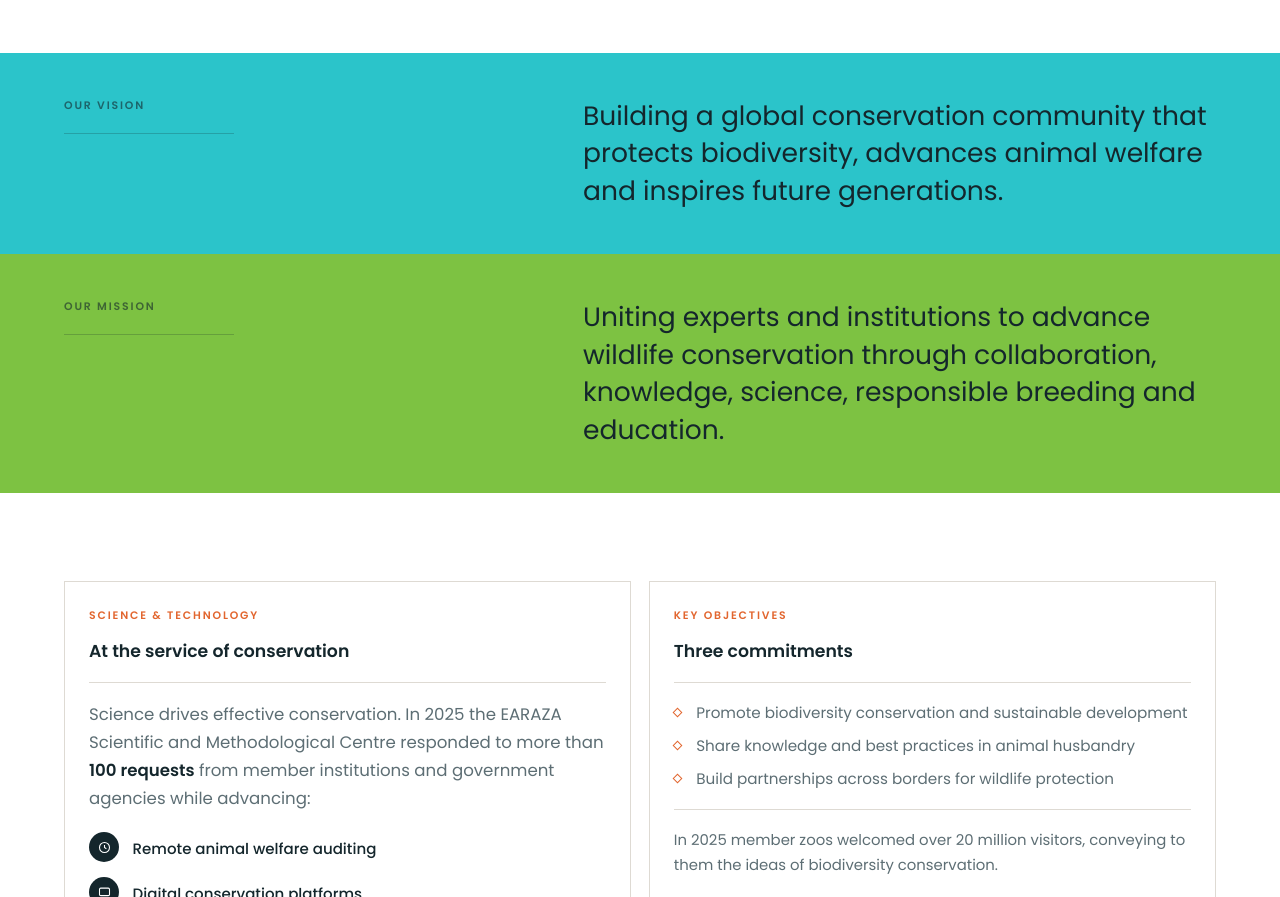
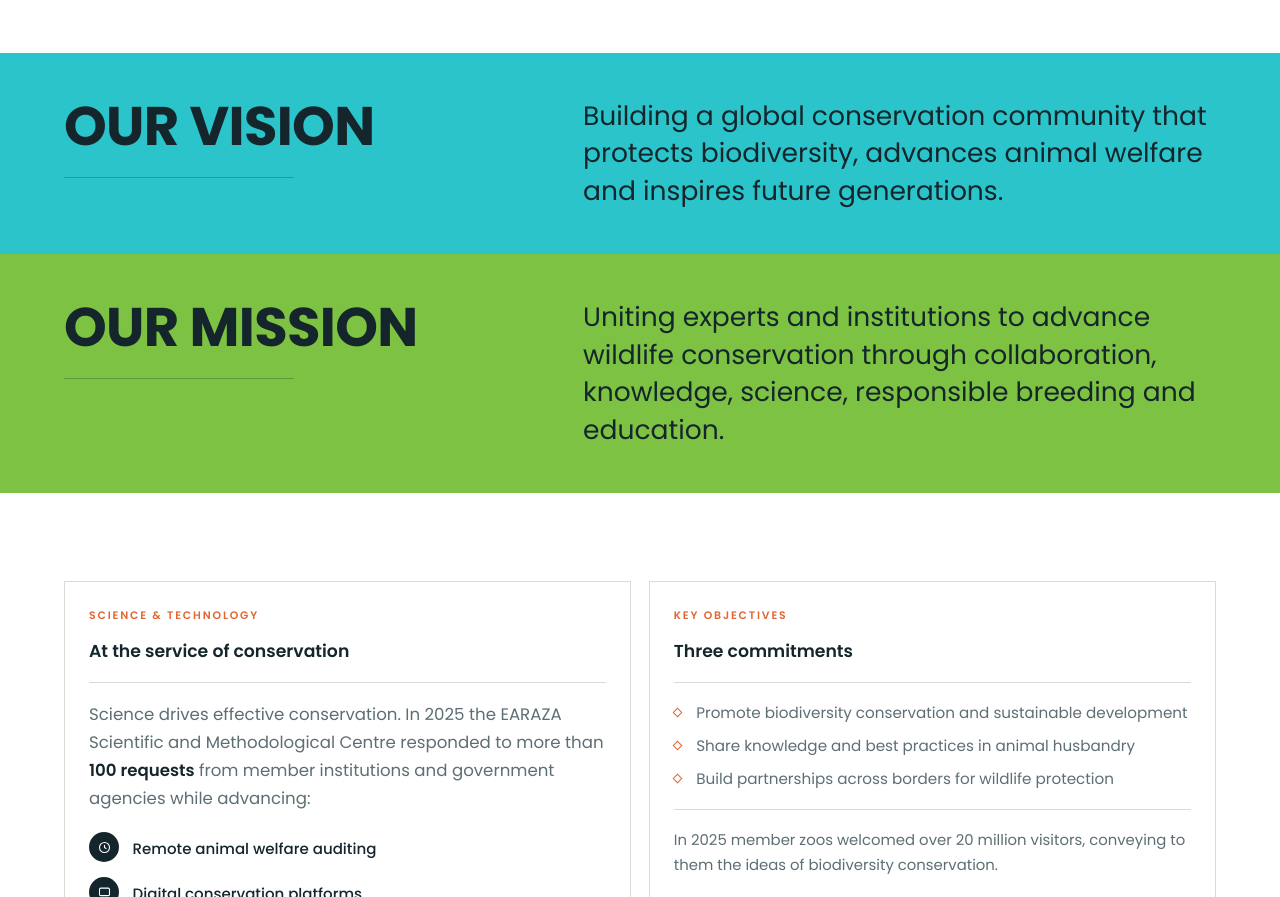
Before and after one commit to eugin-cmd/EARAZA, a plain HTML site: page index.html in a window 1280 px wide. Shown: the part 1976-2873 px from the top of the page. Drawn offline with Linux system fonts and the light colour scheme.

Commit message:
Enlarge the Our Vision and Our Mission headings
They were small eyebrow labels; in a full-width band they read as
captions rather than headings. Promoted to real h2 display type at
clamp(1.95rem, 1.15rem + 3vw, 3.4rem) — roughly five times the previous
size — with the underrule widened to match.

Checked in the three longest locales (de, pt, ru): all still set on one
line inside the heading column.

Co-Authored-By: Claude Opus 5 (1M context) <noreply@anthropic.com>

```diff
--- a/index.html
+++ b/index.html
@@ -439,13 +439,16 @@ a.lnk:hover{ border-bottom-color:var(--orange); }
 .vband{ padding:clamp(2.6rem,5.5vh,4.4rem) var(--pad); }
 .vband.teal{ background:var(--teal); }
 .vband.lime{ background:var(--lime); }
-.vband .label{ color:rgba(20,38,44,.6); }
-.vband hr.rule{ background:rgba(20,38,44,.22); max-width:170px; }
+.vband hr.rule{ background:rgba(20,38,44,.26); max-width:230px; margin-top:1.3rem; }
 .vband .stmt{
   margin:0; max-width:50ch; color:var(--ink); font-weight:400;
   font-size:clamp(1.14rem,1rem + 1.1vw,1.66rem); line-height:1.42;
 }
-.vband .h2{ color:var(--ink); }
+.vband .h2{
+  color:var(--ink);
+  font-size:clamp(1.95rem,1.15rem + 3vw,3.4rem);
+  letter-spacing:-.012em;
+}
 
 /* ─────────────── panels (deck p6/p7 cards) ─────────────── */
 .cards{ display:grid; gap:1.1rem; margin-top:2rem; }
@@ -824,7 +827,7 @@ footer{ background:var(--forest); padding:2.2rem var(--pad) 2.6rem; }
   <section class="vband teal">
     <div class="wrap split">
       <div class="rv">
-        <p class="label" data-i18n="vis.label">Our vision</p>
+        <h2 class="h2" data-i18n="vis.label">Our vision</h2>
         <hr class="rule">
       </div>
       <div class="rv d1">
@@ -836,7 +839,7 @@ footer{ background:var(--forest); padding:2.2rem var(--pad) 2.6rem; }
   <section class="vband lime">
     <div class="wrap split">
       <div class="rv">
-        <p class="label" data-i18n="mis.label">Our mission</p>
+        <h2 class="h2" data-i18n="mis.label">Our mission</h2>
         <hr class="rule">
       </div>
       <div class="rv d1">
```
